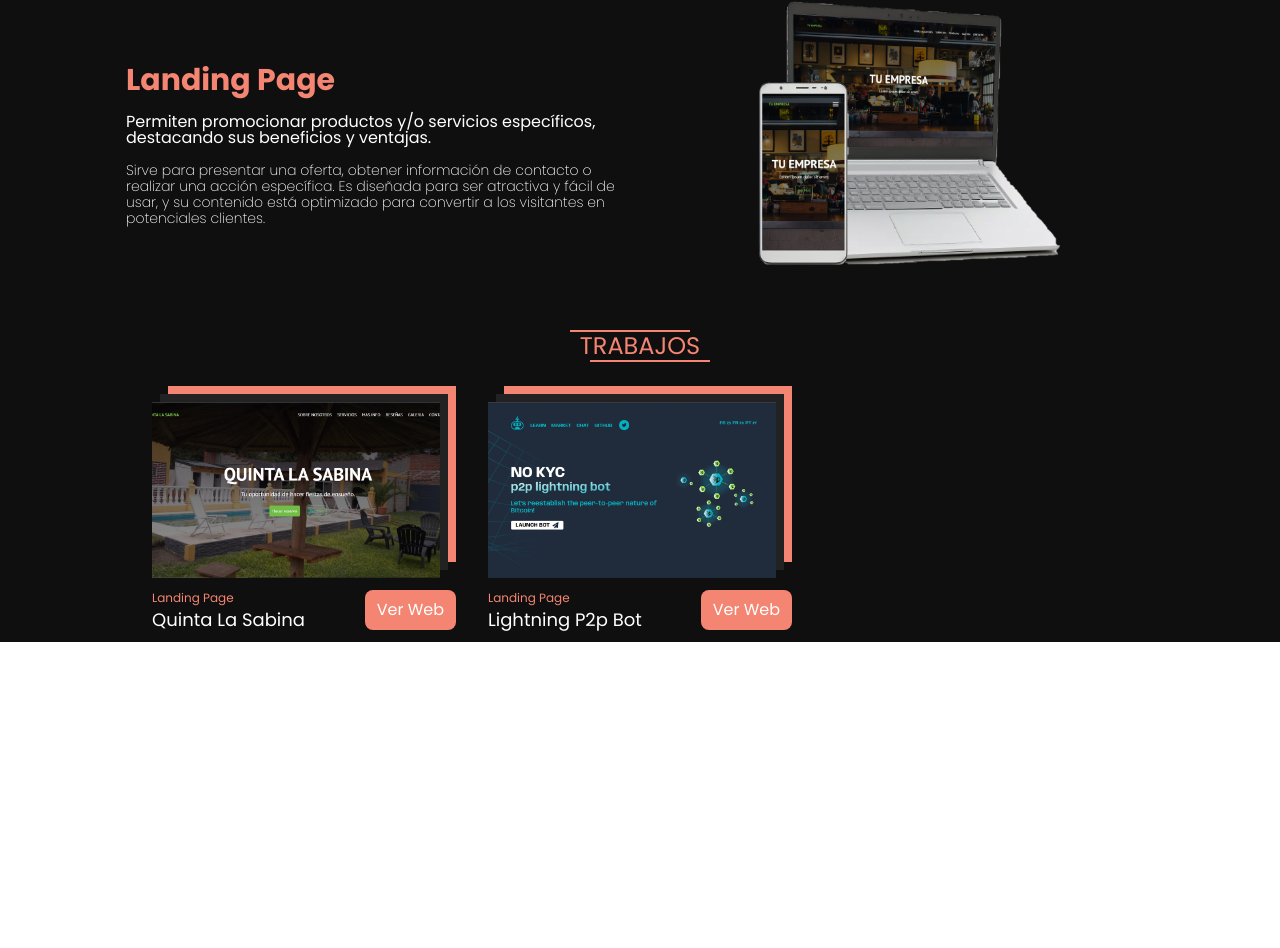
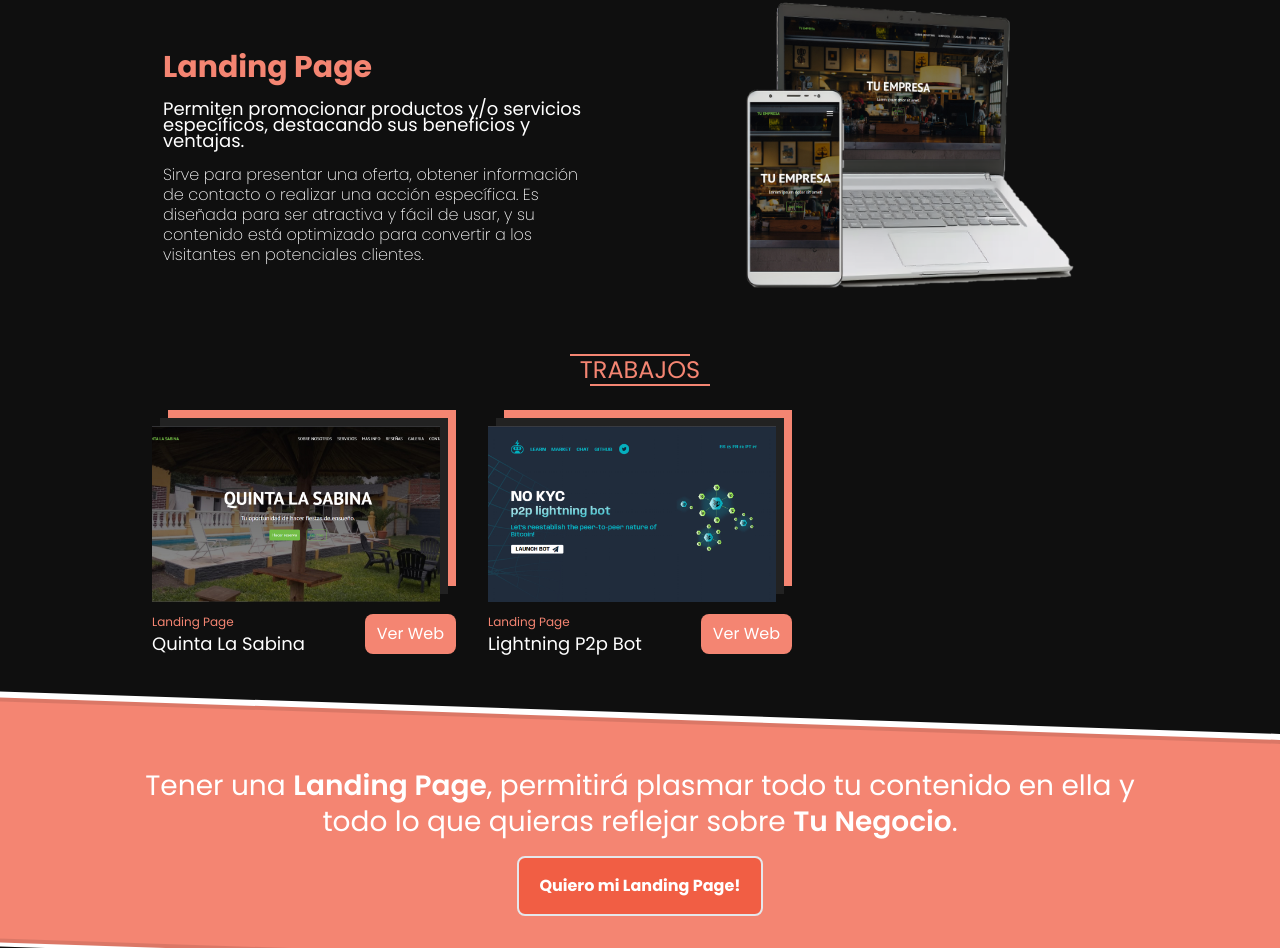
Before and after one commit to Aleervdnr/portfolio-2024, a React (Vite) app: page / in a window 1280 px wide. Shown: the part 1445-2393 px from the top of the page. Before the commit the page ends 2087 px from the top, so only its background shows below. Built offline with nearby package versions, Linux system fonts and the light colour scheme.

Commit message:
add divider

```diff
--- a/src/App.jsx
+++ b/src/App.jsx
@@ -1,11 +1,9 @@
 import { useState, useEffect } from 'react'
-import reactLogo from './assets/react.svg'
-import viteLogo from '/vite.svg'
 import './App.css'
 import Intro from './componentes/intro/Intro'
 import Header from './componentes/Header'
 import Hero from './componentes/Hero'
-import { DividerClose, DividerOpen } from './componentes/Divider'
+import { DividerClose, DividerClose2, DividerOpen, DividerOpen2 } from './componentes/Divider'
 import AboutMe from './componentes/AboutMe'
 import Landing from './componentes/Landing'
 import Trabajos from './componentes/Trabajos'
@@ -30,6 +28,16 @@ useEffect(() => {
       <DividerClose/>
       <Landing/>
       <Trabajos/>
+      <DividerOpen2/>
+      <div className='bg-anaranjado py-4 px-6 lg:px-28 grid gap-4'>
+        <p className='text-[28px] leading-9 text-white text-center'>Tener una <span className='font-semibold'>Landing Page</span>, permitirá plasmar todo tu contenido en ella y todo lo que quieras reflejar sobre <span className='font-semibold'>Tu Negocio</span>.</p>
+        <a
+                    className="block bg-naranja text-white w-fit py-4 px-5 border-2 rounded-lg m-auto font-bold"
+                    href="#">
+                        Quiero mi Landing Page!
+                </a>
+      </div>
+      <DividerClose2/>
     </div>
     :
     <div className="App">
--- a/src/componentes/Divider.jsx
+++ b/src/componentes/Divider.jsx
@@ -1,5 +1,3 @@
-import React from 'react'
-
 export function DividerOpen() {
   return (
     <div className=' relative overflow-hidden h-[70px] bg-anaranjado'>
@@ -13,9 +11,29 @@ export function DividerOpen() {
 export function DividerClose(){
     return(
         <div className=' relative overflow-hidden h-[70px] bg-anaranjado'>
-            <div className='absolute w-full top-[-10px] bg-black opacity-10 clip-close h-[250px]'></div>
-            <div className='absolute w-full top-[-6px] bg-white clip-close h-[250px]'></div>
-            <div className='absolute w-full top-0 bg-fondo-negro clip-close h-[250px]'></div>
+            <div className='absolute w-full top-[2px] bg-black opacity-10 clip-close h-[250px]'></div>
+            <div className='absolute w-full top-[6px] bg-white clip-close h-[250px]'></div>
+            <div className='absolute w-full top-[10px] bg-fondo-negro clip-close h-[250px]'></div>
         </div>
     )
 }
+
+export function DividerOpen2() {
+  return (
+    <div className=' relative overflow-hidden h-[70px] bg-anaranjado'>
+        <div className='absolute w-full top-[9px] bg-black opacity-10 clip-open-2 h-[250px]'></div>
+        <div className='absolute w-full top-[5px] bg-white clip-open-2 h-[250px]'></div>
+        <div className='absolute w-full top-[-1px] bg-fondo-negro clip-open-2 h-[250px]'></div>
+    </div>
+  )
+}
+
+export function DividerClose2(){
+  return(
+      <div className=' relative overflow-hidden h-[70px] bg-anaranjado'>
+          <div className='absolute w-full top-[6px] bg-black opacity-10 clip-close-2 h-[250px]'></div>
+          <div className='absolute w-full top-[10px] bg-white clip-close-2 h-[250px]'></div>
+          <div className='absolute w-full top-[14px] bg-fondo-negro clip-close-2 h-[250px]'></div>
+      </div>
+  )
+}
--- a/src/componentes/Landing.jsx
+++ b/src/componentes/Landing.jsx
@@ -3,12 +3,12 @@ export default function Landing() {
   return (
     <div className="bg-fondo-negro grid grid-cols-1 place-items-center py-8 md:grid-cols-2 px-6 lg:px-28">
 
-      <img src={mockup} className="max-w-[300px] md:col-start-2 md:col-end-3 lg:max-w-[350px]" />
+      <img src={mockup} className="max-w-[300px] md:col-start-2 md:col-end-3 lg:max-w-[380px]" />
 
-      <div className="text-white md:col-start-1 md:col-end-2 md:row-start-1 max-w-[500px]">
+      <div className="text-white md:col-start-1 md:col-end-2 md:row-start-1 max-w-[426px]">
         <h2 className="text-3xl text-anaranjado font-bold my-4">Landing Page</h2>
-        <p className="my-4 leading-4">Permiten promocionar productos y/o servicios específicos, destacando sus beneficios y ventajas.</p>
-        <p className="text-sm font-extralight leading-4">Sirve para presentar una oferta, obtener información de contacto o realizar una acción específica. Es diseñada para ser atractiva y fácil de usar, y su contenido está optimizado para convertir a los visitantes en potenciales clientes.</p>
+        <p className="my-4 text-lg leading-4">Permiten promocionar productos y/o servicios específicos, destacando sus beneficios y ventajas.</p>
+        <p className=" font-extralight leading-5">Sirve para presentar una oferta, obtener información de contacto o realizar una acción específica. Es diseñada para ser atractiva y fácil de usar, y su contenido está optimizado para convertir a los visitantes en potenciales clientes.</p>
       </div>
 
     </div>
--- a/src/componentes/Trabajos.jsx
+++ b/src/componentes/Trabajos.jsx
@@ -1,6 +1,6 @@
 export default function Trabajos() {
   return (
-    <div className="bg-fondo-negro py-4 px-6 lg:px-28">
+    <div className="bg-fondo-negro py-4 px-6 lg:px-28 pb-8">
 
         <h2 className="relative w-fit text-2xl text-anaranjado uppercase m-auto after:absolute after:w-full after:h-[2px] after:bg-anaranjado after:top-0 after:left-[-10px] before:absolute before:w-full before:h-[2px] before:bg-anaranjado before:bottom-0 before:right-[-10px] mb-6">Trabajos</h2>
 
--- a/src/index.css
+++ b/src/index.css
@@ -15,8 +15,20 @@
 
   }
 
+  .clip-open-2 {
+
+    clip-path: polygon(0 0, 100% 0, 100% 21%, 0 4%);
+
+  }
+
+
+
   .clip-close{
     clip-path: polygon(0 17%, 100% 3%, 100% 29%, 0 29%);
+  }
+
+  .clip-close-2{
+    clip-path: polygon(0 0, 100% 17%, 100% 29%, 0 29%);
   }
 
 }
```
